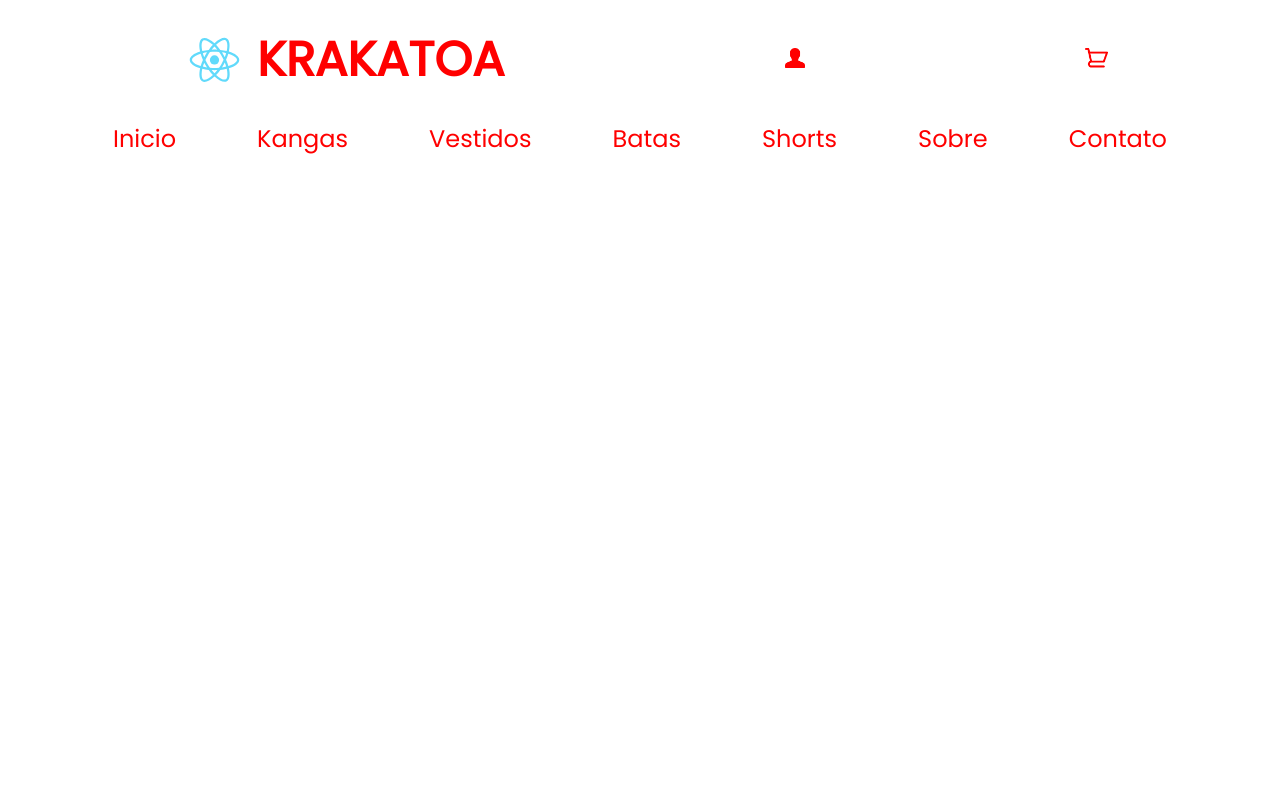
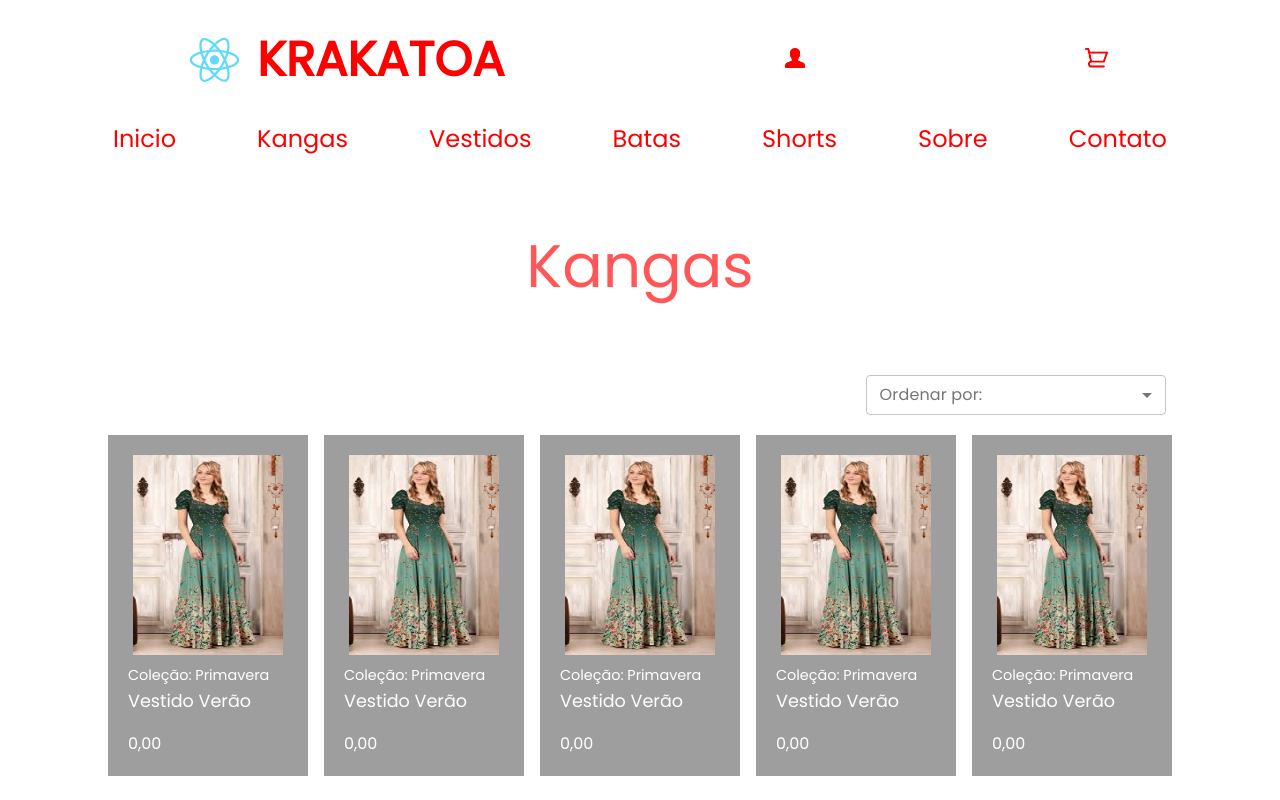
Before and after one commit to ElvisSerafim/Krakatoa-Ecommerce, a React (Create React App) app in the folder KrakatoaFront/: page /kangas in a window 1280 px wide. Shown: the top 800 px of the page. Built offline with nearby package versions, Linux system fonts and the light colour scheme.

Commit message:
Finalizando página de produtos

```diff
--- a/KrakatoaFront/package.json
+++ b/KrakatoaFront/package.json
@@ -4,6 +4,7 @@
   "private": true,
   "dependencies": {
     "@material-ui/core": "^4.9.11",
+    "@material-ui/lab": "^4.0.0-alpha.51",
     "@testing-library/jest-dom": "^4.2.4",
     "@testing-library/react": "^9.3.2",
     "@testing-library/user-event": "^7.1.2",
--- /dev/null
+++ b/KrakatoaFront/src/components/ComboBox.jsx
@@ -0,0 +1,74 @@
+/* Vestidos,Batas,Shorts,Kangas */
+
+import React, { Component } from 'react';
+import InputLabel from '@material-ui/core/InputLabel';
+import { withStyles } from "@material-ui/core/styles";
+import FormControl from '@material-ui/core/FormControl';
+import Select from '@material-ui/core/Select';
+import { createMuiTheme, MuiThemeProvider } from '@material-ui/core/styles';
+import { red } from '@material-ui/core/colors';
+
+
+const styles = {
+    root: {
+        height: "20px",
+        width: "100px"
+    },
+    input: {
+        padding: "10px 14px"
+    },
+    selectInput: {
+        fontFamily: 'Poppins'
+    }
+}
+
+const theme = createMuiTheme({
+    palette: {
+        primary: {
+            main: red[600]
+        }
+    },
+})
+
+class ComboBox extends Component {
+    constructor(props) {
+        super(props)
+        this.state = {
+            orderBy: ''
+        };
+    }
+
+    render() {
+        const { classes } = this.props;
+
+        return (
+            <div >
+                <MuiThemeProvider theme={theme}>
+                    <FormControl color='primary' variant="outlined" size='small' style={{ width: '300px' }}>
+                        <InputLabel classes={{ input: classes.input }} style={styles.selectInput} color='primary' htmlFor="outlined-age-native-simple">Ordenar por: </InputLabel>
+                        <Select
+                            style={styles.selectInput}
+                            native
+                            value={this.state.orderBy}
+                            onChange={(event) => {
+                                this.setState({ orderBy: event.target.value });
+                            }}
+                            label="Ordenar por: "
+                            inputProps={{
+                                name: 'age',
+                                id: 'outlined-age-native-simple',
+                            }}
+                        >
+                            <option aria-label="None" value="" />
+                            <option style={styles.selectInput} value={10}>Mais vendidos</option>
+                            <option style={styles.selectInput} value={20}>Menor Preço</option>
+                            <option style={styles.selectInput} value={30}>Maior Preço</option>
+                        </Select>
+                    </FormControl>
+                </MuiThemeProvider>
+            </div>
+        );
+    }
+}
+
+export default withStyles(styles)(ComboBox);
--- /dev/null
+++ b/KrakatoaFront/src/components/Paginator.jsx
@@ -0,0 +1,25 @@
+import React, { Component } from 'react';
+import Pagination from '@material-ui/lab/Pagination';
+import {Typography } from '@material-ui/core/';
+
+
+export default class Paginator extends Component {
+
+    constructor(props) {
+        super(props)
+        this.state = {
+            actualPage: 10
+        };
+    }
+    render() {
+
+        return (
+            <div style={{display: 'flex', flex: '1', flexDirection: 'column',  justifyContent: 'center', alignItems: 'center'}}>
+                <Typography>Página</Typography>
+                <Pagination count={this.state.actualPage} variant="outlined" shape="rounded" />
+           </div >
+         );
+
+    }
+
+}
--- a/KrakatoaFront/src/components/Produtos.jsx
+++ b/KrakatoaFront/src/components/Produtos.jsx
@@ -0,0 +1,32 @@
+import React, { Component } from 'react';
+import Product from './Produto';
+import Grid from '@material-ui/core/Grid';
+
+const styles = {
+    root: {
+        flexGrow: 1
+    }
+}
+export default class Produtos extends Component {
+    constructor(props) {
+        super(props)
+        this.state = {
+            product: [['1', '2', '3', '4', '5'], ['2', '2', '3', '4', '5'], ['2', '2', '3', '4', '5'], ['2', '2', '3', '4', '5'], ['2', '2', '3', '4', '5']]
+        };
+    }
+    render() {
+        return (
+
+            this.state.product.map((item) => (
+                <Grid container justify='center' spacing='2'>
+                    {item.map((value) => (
+                        <Grid key={value} item>
+                            <Product />
+                        </Grid>
+                    ))}
+                </Grid>
+            ))
+
+        );
+    }
+}
--- a/KrakatoaFront/src/index.jsx
+++ b/KrakatoaFront/src/index.jsx
@@ -8,12 +8,15 @@ import Contato from './pages/Contato';
 import Login from './pages/Login';
 import Produto from './pages/Produto';
 import Produtos from './pages/Produtos';
+import Kangas from './pages/Kangas';
+import Shorts from './pages/Shorts';
+import Batas from './pages/Batas';
+import Vestidos from './pages/Vestidos';
 import Cadastro from './pages/Cadastro';
 import Carrinho from './pages/Carrinho';
 import NotFound from './pages/NotFound';
 import MinhaConta from './pages/MinhaConta';
 import './index.css';
-
 
 const theme = createMuiTheme({
   typography: {
@@ -28,10 +31,10 @@ ReactDOM.render(
         <Route path="/" exact component={Home} />
         <Route path="/sobre" component={Sobre} />
         <Route path="/contato" component={Contato} />
-        <Route path="/kangas" component={Produtos} />
-        <Route path="/vestidos" component={Produtos} />
-        <Route path="/batas" component={Produtos} />
-        <Route path="/shorts" component={Produtos} />
+        <Route path="/kangas" component={Kangas} />
+        <Route path="/vestidos" component={Vestidos} />
+        <Route path="/batas" component={Batas} />
+        <Route path="/shorts" component={Shorts} />
         <Route path="/carrinho" component={Carrinho} />
         <Route path="/id" component={Produto} />
         <Route path="/cadastro" component={Cadastro} />
--- /dev/null
+++ b/KrakatoaFront/src/pages/Batas.jsx
@@ -0,0 +1,43 @@
+/* Vestidos,Batas,Shorts,Kangas */
+
+import React, { PureComponent } from 'react';
+import { Container, Grid, Typography } from '@material-ui/core/';
+import Navbar from '../components/Nav';
+import Topo from '../components/Topo';
+import ProductList from '../components/Produtos'
+import Paginator from '../components/Paginator'
+import ComboBox from '../components/ComboBox'
+const styles = {
+    title: {
+        fontSize: "3.75em",
+        textAlign: "center",
+        margin: "64px",
+        color: "#FF5757",
+    },
+}
+export default class Kangas extends PureComponent {
+    constructor(props) {
+        super(props)
+        this.state = {
+            orderBy: ''
+        };
+    }
+    render() {
+        return (
+            <>
+                <Container maxWidth="lg">
+                    <Topo />
+                    <Navbar />
+                    <Typography style={styles.title}>Batas</Typography>
+                    <div style={{ display: 'flex', width: '85%',paddingBottom: '20px', marginLeft: '100px', flexDirection: 'row', alignItems:'center', justifyContent:'flex-end'}}>
+                        <ComboBox />
+                    </div>
+                    <ProductList />
+                    <div style={{ marginTop: '50px' }}>
+                        <Paginator />
+                    </div>
+                </Container>
+            </>
+        );
+    }
+}
--- /dev/null
+++ b/KrakatoaFront/src/pages/Kangas.jsx
@@ -0,0 +1,43 @@
+/* Vestidos,Batas,Shorts,Kangas */
+
+import React, { PureComponent } from 'react';
+import { Container, Grid, Typography } from '@material-ui/core/';
+import Navbar from '../components/Nav';
+import Topo from '../components/Topo';
+import ProductList from '../components/Produtos'
+import Paginator from '../components/Paginator'
+import ComboBox from '../components/ComboBox'
+const styles = {
+    title: {
+        fontSize: "3.75em",
+        textAlign: "center",
+        margin: "64px",
+        color: "#FF5757",
+    },
+}
+export default class Kangas extends PureComponent {
+    constructor(props) {
+        super(props)
+        this.state = {
+            orderBy: ''
+        };
+    }
+    render() {
+        return (
+            <>
+                <Container maxWidth="lg">
+                    <Topo />
+                    <Navbar />
+                    <Typography style={styles.title}>Kangas</Typography>
+                    <div style={{ display: 'flex', width: '85%',paddingBottom: '20px', marginLeft: '100px', flexDirection: 'row', alignItems:'center', justifyContent:'flex-end'}}>
+                        <ComboBox />
+                    </div>
+                    <ProductList />
+                    <div style={{ marginTop: '50px' }}>
+                        <Paginator />
+                    </div>
+                </Container>
+            </>
+        );
+    }
+}
--- a/KrakatoaFront/src/pages/Produto.jsx
+++ b/KrakatoaFront/src/pages/Produto.jsx
@@ -12,7 +12,6 @@ export default class Produto extends PureComponent {
         <Container maxWidth="lg">
           <Topo />
           <Navbar />
-          <Product />
         </Container>
       </>
     );
--- a/KrakatoaFront/src/pages/Produtos.jsx
+++ b/KrakatoaFront/src/pages/Produtos.jsx
@@ -4,7 +4,16 @@ import React, { PureComponent } from 'react';
 import { Container, Grid, Typography } from '@material-ui/core/';
 import Navbar from '../components/Nav';
 import Topo from '../components/Topo';
+import ProductList from '../components/Produtos'
 
+const styles = {
+  title: {
+    fontSize: "3.75em",
+    textAlign: "center",
+    margin: "64px",
+    color: "#FF5757",
+  },
+}
 export default class Produtos extends PureComponent {
   render() {
     return (
@@ -12,6 +21,8 @@ export default class Produtos extends PureComponent {
         <Container maxWidth="lg">
           <Topo />
           <Navbar />
+          <Typography style={styles.title}>Kangas</Typography>
+          <ProductList />
         </Container>
       </>
     );
--- /dev/null
+++ b/KrakatoaFront/src/pages/Shorts.jsx
@@ -0,0 +1,43 @@
+/* Vestidos,Batas,Shorts,Kangas */
+
+import React, { PureComponent } from 'react';
+import { Container, Grid, Typography } from '@material-ui/core/';
+import Navbar from '../components/Nav';
+import Topo from '../components/Topo';
+import ProductList from '../components/Produtos'
+import Paginator from '../components/Paginator'
+import ComboBox from '../components/ComboBox'
+const styles = {
+    title: {
+        fontSize: "3.75em",
+        textAlign: "center",
+        margin: "64px",
+        color: "#FF5757",
+    },
+}
+export default class Kangas extends PureComponent {
+    constructor(props) {
+        super(props)
+        this.state = {
+            orderBy: ''
+        };
+    }
+    render() {
+        return (
+            <>
+                <Container maxWidth="lg">
+                    <Topo />
+                    <Navbar />
+                    <Typography style={styles.title}>Shorts</Typography>
+                    <div style={{ display: 'flex', width: '85%',paddingBottom: '20px', marginLeft: '100px', flexDirection: 'row', alignItems:'center', justifyContent:'flex-end'}}>
+                        <ComboBox />
+                    </div>
+                    <ProductList />
+                    <div style={{ marginTop: '50px' }}>
+                        <Paginator />
+                    </div>
+                </Container>
+            </>
+        );
+    }
+}
--- /dev/null
+++ b/KrakatoaFront/src/pages/Vestidos.jsx
@@ -0,0 +1,37 @@
+/* Vestidos,Batas,Shorts,Kangas */
+
+import React, { PureComponent } from 'react';
+import { Container, Grid, Typography } from '@material-ui/core/';
+import Navbar from '../components/Nav';
+import Topo from '../components/Topo';
+import ProductList from '../components/Produtos';
+import ComboBox from '../components/ComboBox';
+import Paginator from '../components/Paginator'
+const styles = {
+  title: {
+    fontSize: "3.75em",
+    textAlign: "center",
+    margin: "64px",
+    color: "#FF5757",
+  },
+}
+export default class Vestidos extends PureComponent {
+  render() {
+    return (
+      <>
+        <Container maxWidth="lg">
+          <Topo />
+          <Navbar />
+          <Typography style={styles.title}>Vestidos</Typography>
+          <div style={{ display: 'flex', width: '85%', paddingBottom: '20px', marginLeft: '100px', flexDirection: 'row', alignItems: 'center', justifyContent: 'flex-end' }}>
+            <ComboBox />
+          </div>
+          <ProductList />
+          <div style={{ marginTop: '50px' }}>
+            <Paginator />
+          </div>
+        </Container>
+      </>
+    );
+  }
+}
```
Also changed, not shown: 2 other files (tests, documents, lock files or other folders).
